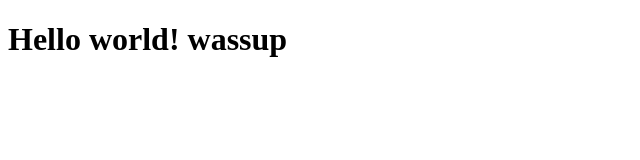
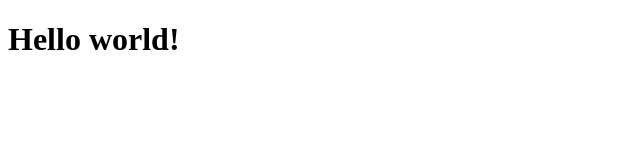
Before and after one commit to suzannahcav/suzannahcav.github.io, a plain HTML site: page index.html in a window 1280 px wide. Shown: the whole page, without its empty margins (0-640 px from the left). Drawn offline with Linux system fonts and the light colour scheme.

Commit message:
Update index.html

```diff
--- a/index.html
+++ b/index.html
@@ -8,9 +8,7 @@
 
 	<body>
 
-		<h1>Hello world!
-
-		wassup</h><!-- START CONTENT HE<h1>RE -->
+		<h1>Hello world!</h><!-- START CONTENT HE<h1>RE -->
 
 
 	</body>
```
